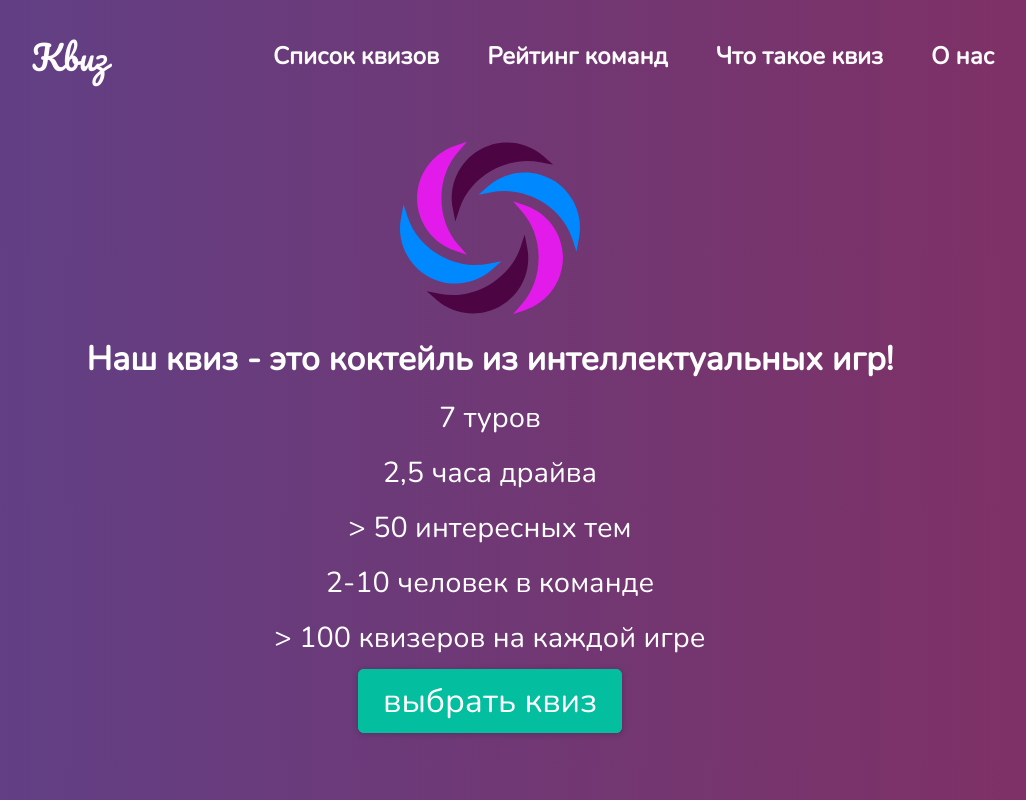
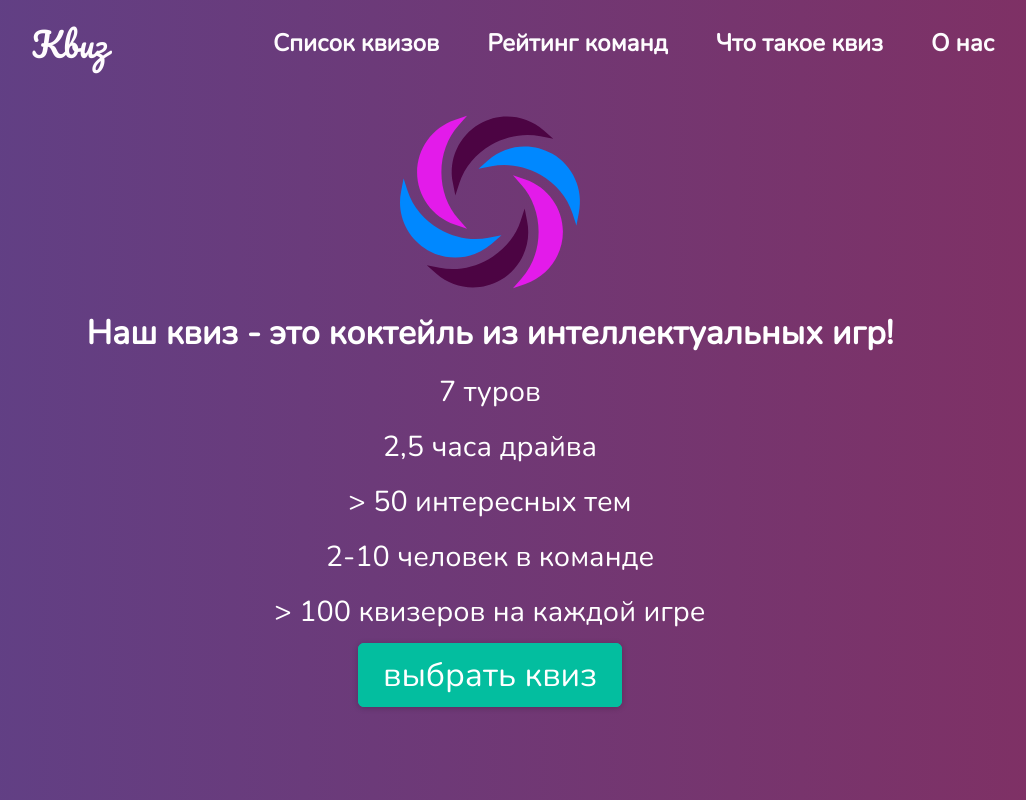
Before and after one commit to PopovDS617/pub-quiz-project, a Next.js app: page / in a window 1280 px wide. Shown: the whole page, without its empty margins (150-1176 px from the left). Built offline with nearby package versions, Linux system fonts and the light colour scheme.

Commit message:
Update globals.scss

```diff
--- a/styles/globals.scss
+++ b/styles/globals.scss
@@ -76,7 +76,7 @@ a {
   flex-direction: row;
   justify-content: space-between;
   align-items: center;
-  padding: 1rem 5%;
+  padding: 0.2rem 5%;
 
   z-index: 999;
 }
```
